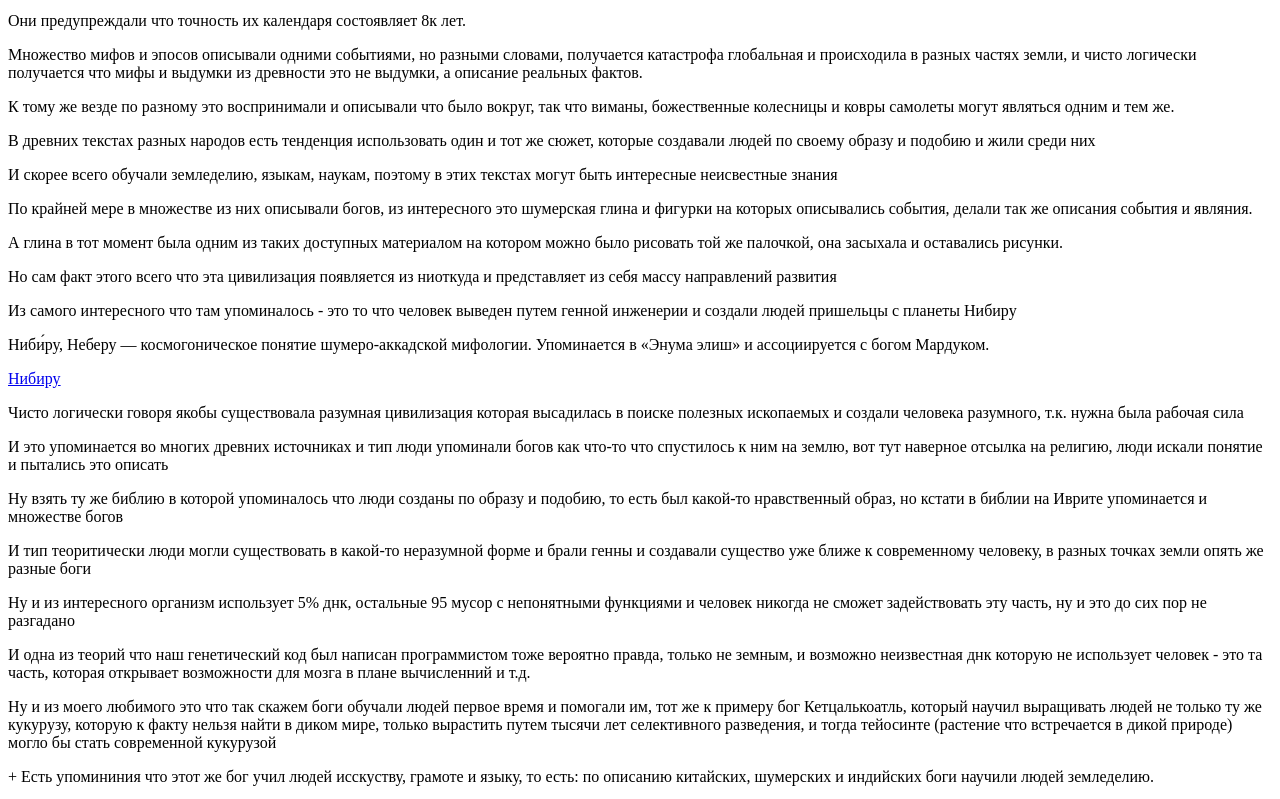
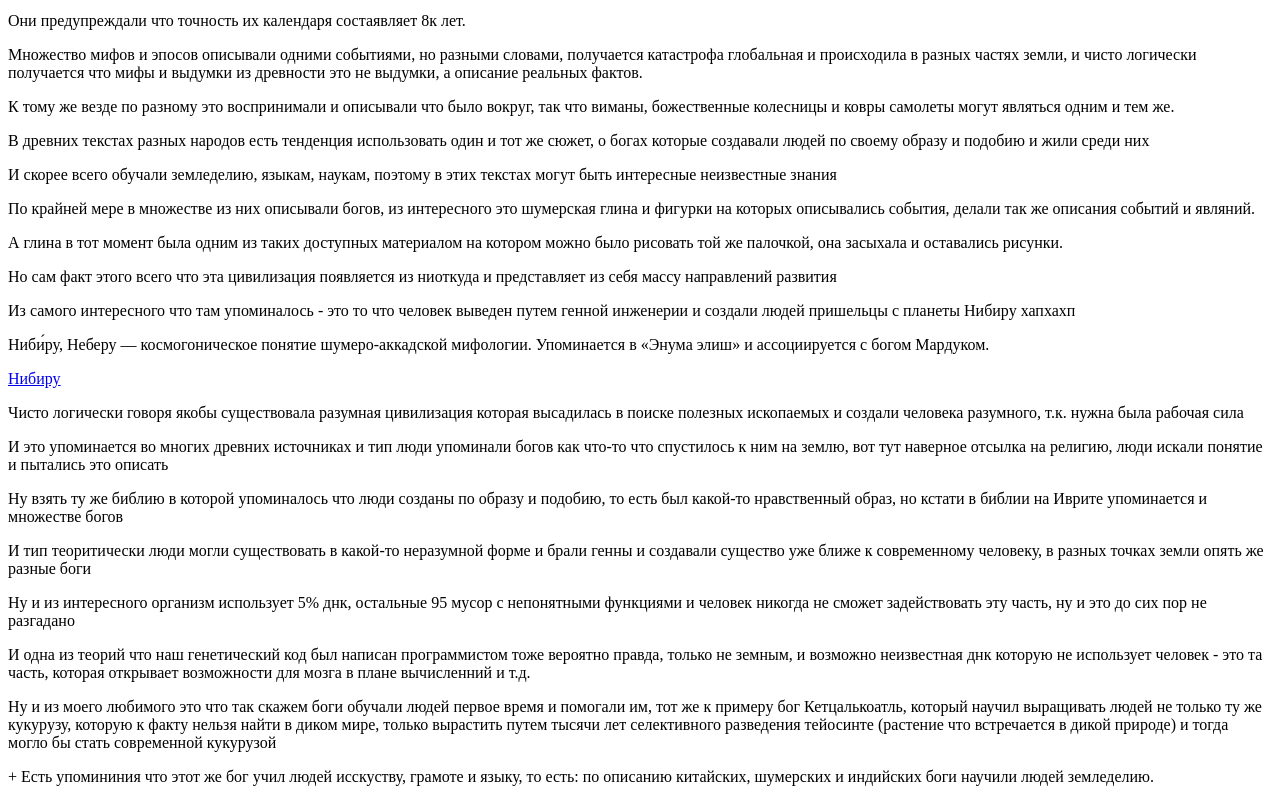
Before and after one commit to neverpmhere/chaos-theory, a plain HTML site: page index.html in a window 1280 px wide. Shown: the part 1700-2499 px from the top of the page. Drawn offline with Linux system fonts and the light colour scheme.

Commit message:
Update index.html

```diff
--- a/index.html
+++ b/index.html
@@ -61,17 +61,17 @@
     <p>И тип в легендах Майя упоминается что из деревьев падала листва, умирал скот и умирали собаки и большинство индейцев тоже, а те кто остался - покинули земли.</p>
     <p>Из предположений есть теория что в результате взрывов что вода в мировом океане начала двигаться и сделала что-то по типу водоворота который сделал вращение земли быстрее, и из 36 часов, сутки меняться начали за 24.</p>
     <p>+ Наш каленарь ошибается на сутки каждые 5к лет, каленарь Майя ошибается только раз в 8к лет + как говорили о апокалипсисе в 2012, но не суть.</p>
-    <p>Они предупреждали что точность их календаря состоявляет 8к лет.</p>
+    <p>Они предупреждали что точность их календаря состаявляет 8к лет.</p>
     <p></p>
     <p>Множество мифов и эпосов описывали одними событиями, но разными словами, получается катастрофа глобальная и происходила в разных частях земли, и чисто логически получается что мифы и выдумки из древности это не выдумки, а описание реальных фактов.</p>
     <p>К тому же везде по разному это воспринимали и описывали что было вокруг, так что виманы, божественные колесницы и ковры самолеты могут являться одним и тем же.</p>
     <p></p>
-    <p>В древних текстах разных народов есть тенденция использовать один и тот же сюжет, которые создавали людей по своему образу и подобию и жили среди них</p>
-    <p>И скорее всего обучали земледелию, языкам, наукам, поэтому в этих текстах могут быть интересные неисвестные знания</p>
-    <p>По крайней мере в множестве из них описывали богов, из интересного это шумерская глина и фигурки на которых описывались события, делали так же описания события и являния.</p>
+    <p>В древних текстах разных народов есть тенденция использовать один и тот же сюжет, о богах которые создавали людей по своему образу и подобию и жили среди них</p>
+    <p>И скорее всего обучали земледелию, языкам, наукам, поэтому в этих текстах могут быть интересные неизвестные знания</p>
+    <p>По крайней мере в множестве из них описывали богов, из интересного это шумерская глина и фигурки на которых описывались события, делали так же описания событий и являний.</p>
     <p>А глина в тот момент была одним из таких доступных материалом на котором можно было рисовать той же палочкой, она засыхала и оставались рисунки.</p>
     <p>Но сам факт этого всего что эта цивилизация появляется из ниоткуда и представляет из себя массу направлений развития</p>
-    <p>Из самого интересного что там упоминалось - это то что человек выведен путем генной инженерии и создали людей пришельцы с планеты Нибиру</p>
+    <p>Из самого интересного что там упоминалось - это то что человек выведен путем генной инженерии и создали людей пришельцы с планеты Нибиру хапхахп</p>
     <p>Ниби́ру, Неберу — космогоническое понятие шумеро-аккадской мифологии. Упоминается в «Энума элиш» и ассоциируется с богом Мардуком.</p>
     <p></p>
     <a href="https://ru.wikipedia.org/wiki/%D0%9D%D0%B8%D0%B1%D0%B8%D1%80%D1%83">Нибиру</a>
@@ -82,7 +82,7 @@
     <p>И тип теоритически люди могли существовать в какой-то неразумной форме и брали генны и создавали существо уже ближе к современному человеку, в разных точках земли опять же разные боги</p>
     <p>Ну и из интересного организм использует 5% днк, остальные 95 мусор с непонятными функциями и человек никогда не сможет задействовать эту часть, ну и это до сих пор не разгадано</p>
     <p>И одна из теорий что наш генетический код был написан программистом тоже вероятно правда, только не земным, и возможно неизвестная днк которую не использует человек - это та часть, которая открывает возможности для мозга в плане вычисленний и т.д.</p>
-    <p>Ну и из моего любимого это что так скажем боги обучали людей первое время и помогали им, тот же к примеру бог Кетцалькоатль, который научил выращивать людей не только ту же кукурузу, которую к факту нельзя найти в диком мире, только вырастить путем тысячи лет селективного разведения, и тогда тейосинте (растение что встречается в дикой природе) могло бы стать современной кукурузой</p>
+    <p>Ну и из моего любимого это что так скажем боги обучали людей первое время и помогали им, тот же к примеру бог Кетцалькоатль, который научил выращивать людей не только ту же кукурузу, которую к факту нельзя найти в диком мире, только вырастить путем тысячи лет селективного разведения тейосинте (растение что встречается в дикой природе) и тогда могло бы стать современной кукурузой</p>
     <p>+ Есть упомининия что этот же бог учил людей исскуству, грамоте и языку, то есть: по описанию китайских, шумерских и индийских боги научили людей земледелию.</p>
     <p>Как это все выращивать, и из интересного из шумерских табличек можно выделить что первых 10 царей сохранили на табличках, с датами, которые имели продолжительсность жизни в десятках тысяч лет.</p>
     <p>тип получается исследовали землю, изучали все буквально и покинули планету.</p>
@@ -143,7 +143,7 @@
     <a href="https://ru.wikipedia.org/wiki/%D0%9E%D0%BD%D0%B5%D0%B6%D1%81%D0%BA%D0%BE%D0%B5_%D0%BE%D0%B7%D0%B5%D1%80%D0%BE">Озеро</a>
     <a href="https://extinct-animals.fandom.com/ru/wiki/%D0%A1%D1%82%D0%B5%D0%BD%D0%BE%D0%BD%D0%B8%D1%85%D0%BE%D0%B7%D0%B0%D0%B2%D1%80">Стенонихозавр</a>
     <a href="https://ru.wikipedia.org/wiki/%D0%9A%D0%B5%D1%82%D1%86%D0%B0%D0%BB%D1%8C%D0%BA%D0%BE%D0%B0%D1%82%D0%BB%D1%8C">Кетцалькоатль</a>
-    <p></p>
+    <p>И то это не все оказывается есть какой-то определнный круг лиц который хранит множество этих знаний</p>
 </div>
 </body>
 </html>
```
